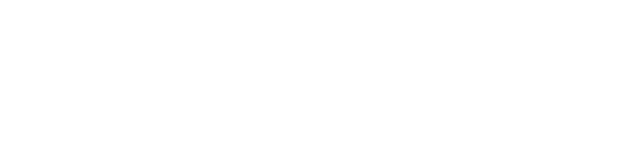
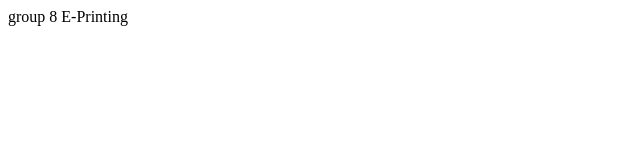
Before and after one commit to YKavee/Group_Project_01, a plain HTML site: page first.html in a window 1280 px wide. Shown: the whole page, without its empty margins (0-640 px from the left). Drawn offline with Linux system fonts and the light colour scheme.

Commit message:
Modified with 2 changes in first.html

```diff
--- a/first.html
+++ b/first.html
@@ -4,7 +4,8 @@
 </head>
 
 <body>
-
+	group 8
+	E-Printing
 </body>
 
 </html>
```
